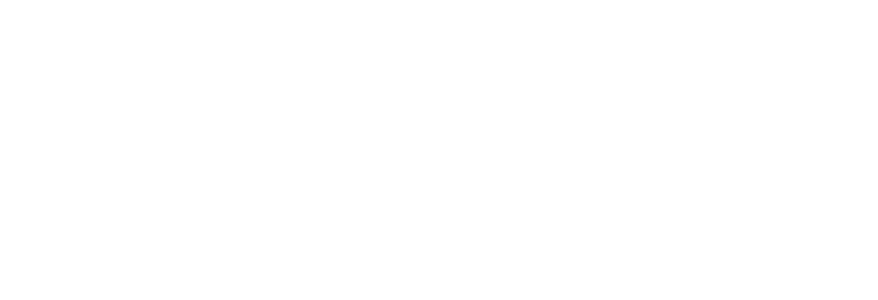
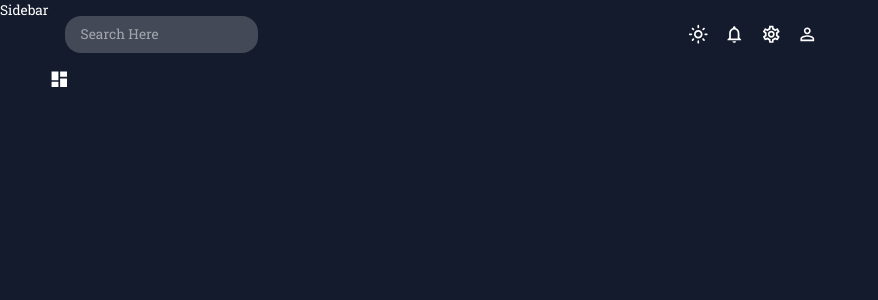
Before and after one commit to NatashaJWangui/React-Admin-Dashboard, a React (Create React App) app: page / in a window 1280 px wide. Shown: the top 300 px of the page, without its empty margins (0-878 px from the left). Built offline with nearby package versions, Linux system fonts and the light colour scheme.

Commit message:
Create navbar and add icons
Created the navbar using material ui icons and also added icons to it

```diff
--- a/src/App.js
+++ b/src/App.js
@@ -1,7 +1,49 @@
+import { ColorModeContext, useMode } from "./theme";
+import { CssBaseline, ThemeProvider } from "@mui/material";
+import Navbar from "./scenes/Global/Navbar";
+import { Dashboard } from "@mui/icons-material";
+import { Route, Routes} from "react-router-dom";
+import Sidebar from "./scenes/Global/Sidebar";
+// import Team from  "./scenes/Team";
+// import Invoices from "./scenes/Invoices";
+// import Contacts from "./scenes/Contacts";
+// import Bar from "./scenes/Bar";
+// import Form from "./scenes/Form";
+// import Line from "./scenes/Line";
+// import Pie from "./scenes/Pie";
+// import FAQ from "./scenes/FAQ";
+// import Geography from "./scenes/Geography";
+// import Calendar from "./scenes/Calendar/Calendar";
+
+
 function App() {
+  const [theme, colorMode] = useMode();
   return (
-    <div className="app">
-    </div>
+  <ColorModeContext.Provider value={colorMode}>
+    <ThemeProvider theme={theme}>
+      <CssBaseline />
+      <div className="app">
+        <Sidebar/>
+        <main className="content">
+          <Navbar/>
+          <Routes>
+            <Route path="/" element={<Dashboard/>}/>
+            {/* <Route path="/Team" element={<Team />} />
+            <Route path="/Contacts" element={<Contacts />} />
+            <Route path="/Invoices" element={<Invoices />} />
+            <Route path="/Form" element={<Form />} />
+            <Route path="/Bar" element={<Bar />} />
+            <Route path="/Pie" element={<Pie />} />
+            <Route path="/Line" element={<Line />} />
+            <Route path="/FAQ" element={<FAQ />} />
+            <Route path="/Calendar" element={<Calendar />} />
+            <Route path="/Geography" element={<Geography />} /> */}
+          </Routes>
+        </main>
+      </div>
+    </ThemeProvider>
+  </ColorModeContext.Provider>
+
   );
 }
 
--- a/src/scenes/global/Navbar.jsx
+++ b/src/scenes/global/Navbar.jsx
@@ -1,8 +1,59 @@
-import React from 'react'
+import React from 'react';
+import { Box, IconButton, useTheme } from '@mui/material';
+import { useContext } from 'react';
+import { ColorModeContext, tokens } from '../../theme';
+import { InputBase } from '@mui/material';
+import LightModeOutlinedIcon  from "@mui/icons-material/LightModeOutlined";
+import DarkModeOutlinedIcon  from "@mui/icons-material/LightModeOutlined";
+import NotificationsOutlinedIcon from '@mui/icons-material/NotificationsOutlined';
+import SettingsOutlinedIcon from '@mui/icons-material/SettingsOutlined';
+import PersonOutlineOutlinedIcon from '@mui/icons-material/PersonOutlineOutlined';
+import SearchIcon from "@mui/icons-material/Search";
 
 function Navbar() {
+  const theme = useTheme();
+  const colors = tokens(theme.palette.mode);
+  const colorMode = useContext(ColorModeContext);
   return (
-    <div>Navbar</div>
+    // Main NavBar Box with Search and Icons
+    <Box display="flex" justifyContent="space-between" p={2}>
+      {/* Search Section */}
+      <Box display="flex" backgroundColor={colors.primary[400]} borderRadius="16px">
+        <InputBase sx={{ml: 2, flex: 1}} placeholder="Search Here">
+        <IconButton type="button" sx={{p: 1}}>
+          <SearchIcon />
+        </IconButton>
+        </InputBase>
+      </Box>
+
+      {/* Settings Section */}
+      <Box display="flex">
+        {/* Light and Dark Mode */}
+        <IconButton onClick={colorMode.toggleColorMode}>
+          {theme.palette.mode === "dark" ? (
+            <DarkModeOutlinedIcon/>
+          ) : (
+            <LightModeOutlinedIcon/>
+          )}
+        </IconButton>
+        {/* Notifications */}
+        <IconButton>
+          <NotificationsOutlinedIcon/>
+        </IconButton>
+        {/* Settings */}
+        <IconButton>
+          <SettingsOutlinedIcon/>
+        </IconButton>
+        {/* Profile */}
+        <IconButton>
+          <PersonOutlineOutlinedIcon/>
+        </IconButton>
+
+      </Box>
+
+      <IconButton></IconButton>
+
+    </Box>
   )
 }
 
--- a/src/theme.js
+++ b/src/theme.js
@@ -2,7 +2,6 @@
 
 import { useState, createContext, useMemo } from "react";
 import { createTheme } from "@mui/material/styles";
-import { Palette } from "@mui/icons-material";
 
 // colors designs use tailwind shades extension to get the color variations , ctrl+k ,ctrl+g on the color specified
 //Gray
@@ -142,7 +141,7 @@
     return {
         palette:{
             mode:mode,
-            ...(mode === 'dark'
+            ...(mode === "dark"
                 ? {
                     primary: {
                         main: colors.primary[500],
@@ -171,11 +170,60 @@
                         light:colors.grey[100],
                     },
                     background : {
-                        default:colors.primary[500],
+                        default: "#fcfcfc",
                     }
                 }
-            )
-        }
+            ),
+        },
+        typography: {
+            fontFamily:["Roboto Slab", "sans-serif"].join(","),
+            fontSize: 12,
+            h1: {
+                fontFamily:["Roboto Slab", "sans-serif"].join(","),
+                fontSize: 40,
+            },
+            h2: {
+                fontFamily:["Roboto Slab", "sans-serif"].join(","),
+                fontSize: 32,
+            },
+            h3: {
+                fontFamily:["Roboto Slab", "sans-serif"].join(","),
+                fontSize: 24,
+            },
+            h4: {
+                fontFamily:["Roboto Slab", "sans-serif"].join(","),
+                fontSize: 20,
+            },
+            h5: {
+                fontFamily:["Roboto Slab", "sans-serif"].join(","),
+                fontSize: 16,
+            },
+            h6: {
+                fontFamily:["Roboto Slab", "sans-serif"].join(","),
+                fontSize: 14,
+            },
+        },
+    };
+};
+
+//context for color mode toggle trigger between dark and light mode
+export const ColorModeContext = createContext({
+    toggleColorMode:() => {
     }
+});
 
-}
+export const useMode = () => {
+    const [mode, setMode] = useState("dark"); //Default state mode dark
+
+    const colorMode = useMemo(
+        () => ({
+            toggleColorMode: () =>
+                setMode((prev)=>(prev === "light" ? "dark" : "light")),
+        }),
+        []
+    );
+
+    const theme = useMemo(() => createTheme(themeSettings(mode)), [mode]);
+
+    return [theme, colorMode];
+};
```
Also changed, not shown: src/scenes/Calendar/Calendar.jsx (added).
